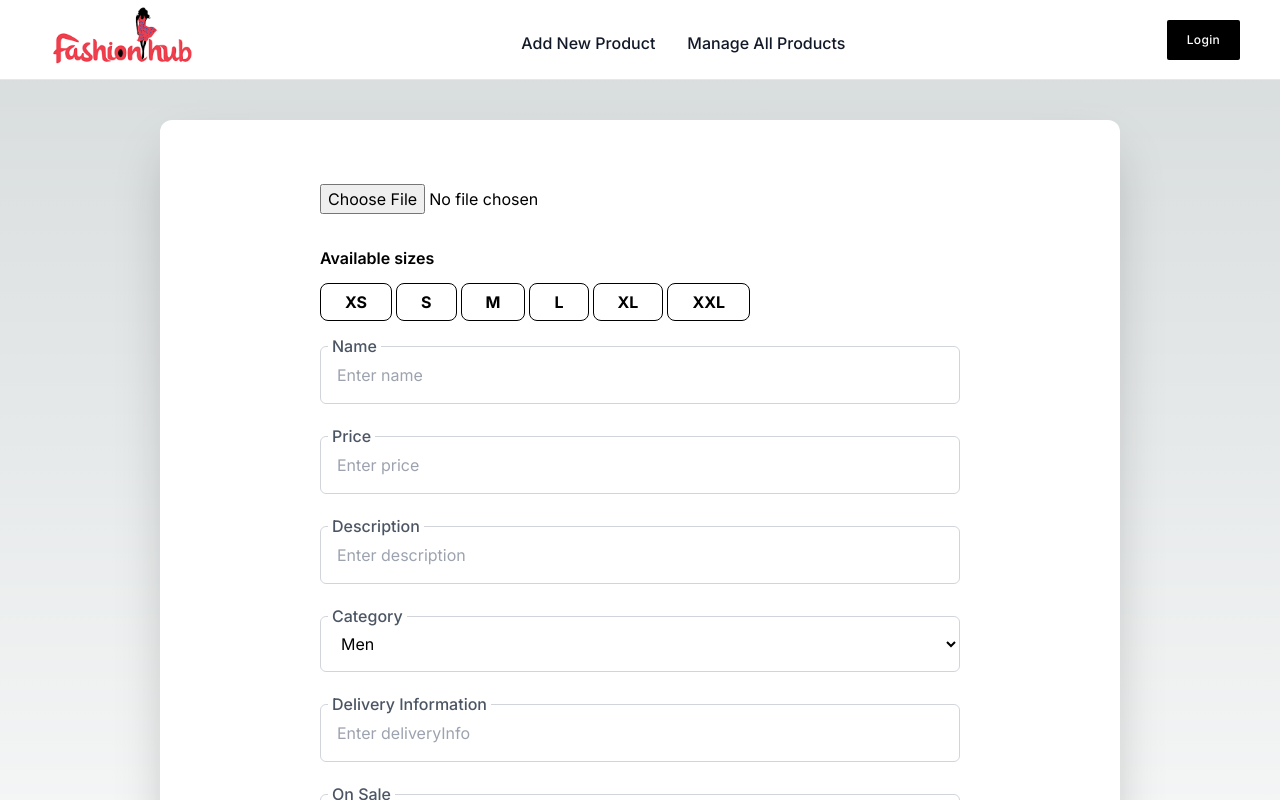
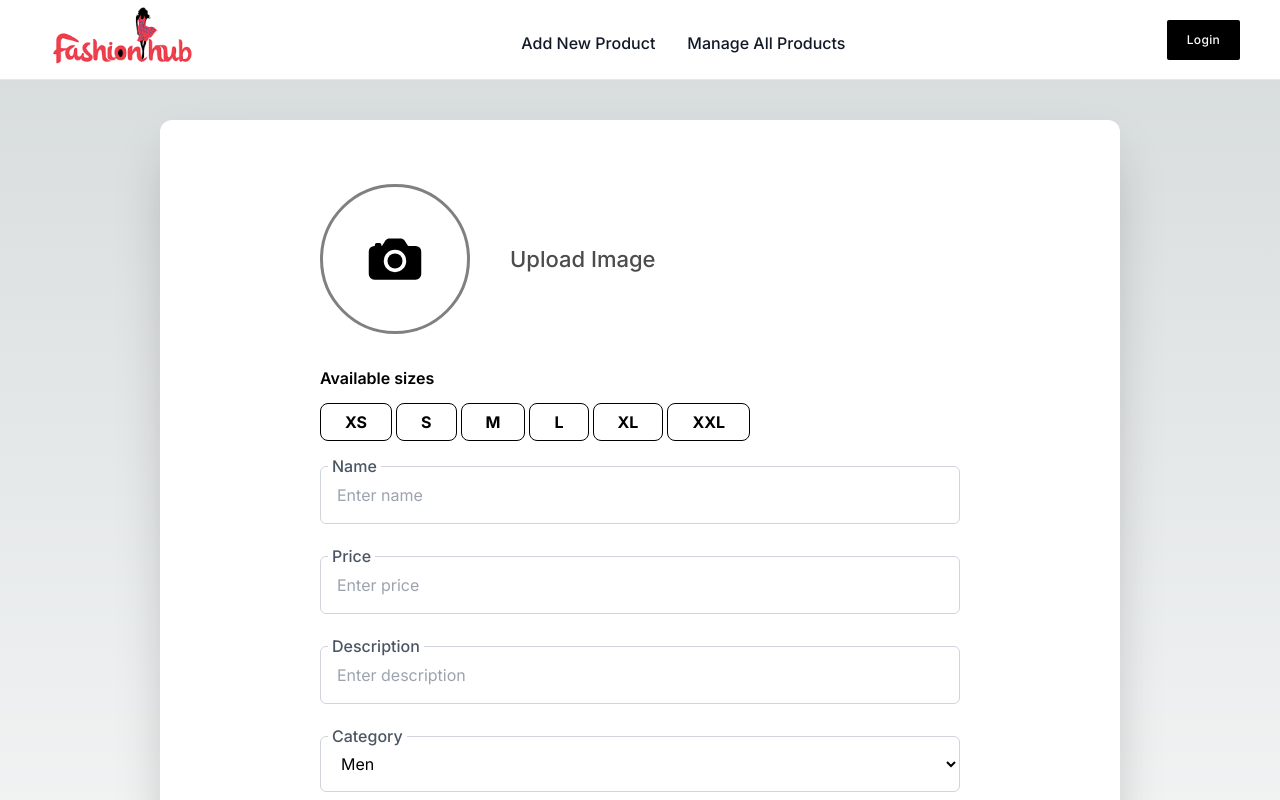
Before and after one commit to pushpraj15295/Fresh-fashion, a Next.js app in the folder fashion-hub/: page /admin-view/add-product in a window 1280 px wide. Shown: the top 800 px of the page. Built offline with nearby package versions, Linux system fonts and the light colour scheme.

Commit message:
uplod Image component ready

```diff
--- a/fashion-hub/package.json
+++ b/fashion-hub/package.json
@@ -20,6 +20,7 @@
     "next": "14.0.3",
     "react": "^18",
     "react-dom": "^18",
+    "react-icons": "^4.12.0",
     "react-spinners": "^0.13.8",
     "react-toastify": "^9.1.3",
     "stripe": "^14.5.0"
--- a/fashion-hub/src/app/admin-view/add-product/page.js
+++ b/fashion-hub/src/app/admin-view/add-product/page.js
@@ -3,21 +3,15 @@
 import InputComponent from "@/components/FormElements/InputComponent";
 import SelectComponent from "@/components/FormElements/SelectComponent";
 import TileComponent from "@/components/FormElements/TileComponent";
+import UploadImageComponent from "@/components/FormElements/UploadImageComponent";
 import { adminAddNewProductformControls, AvailableSize } from "@/utils";
 
 const AdminAddNewProduct = () => {
-  const handleImageUpload = () => {};
-
   return (
     <div className="w-full mt-5 mr-0 ml-0 mb-0 relative">
       <div className="mt-5 ml-40 mr-40 mb-10 pl-40 pr-40 flex flex-col items-start justify-start p-10 bg-white shadow-2xl rounded-xl relative">
         <div className="w-full mt-6 mr-0 ml-0 mb-0 space-y-8">
-          <input
-            accept="image/*"
-            max="1000000"
-            type="file"
-            onChange={handleImageUpload}
-          />
+          <UploadImageComponent />
 
           <div className="flex gap-2 flex-col">
             <label className="text-s font-semibold"> Available sizes </label>
--- /dev/null
+++ b/fashion-hub/src/components/FormElements/UploadImageComponent/index.js
@@ -0,0 +1,59 @@
+import "../../../styles/add-product/addProduct.css";
+import { CiEdit } from "react-icons/ci";
+import { IoCamera } from "react-icons/io5";
+import { useState } from "react";
+
+const UploadImageComponent = () => {
+  const [image, setImage] = useState("");
+
+  const handleImageUpload = (e) => {
+    setImage(URL.createObjectURL(e.target.files[0]));
+  };
+
+  const handleRemoveImage = () => {
+    setImage("");
+  };
+
+  return (
+    <div className="UploadContainer">
+      <div className="uploadImageMainContainer">
+        <input
+          type="file"
+          className="uploadImageInput"
+          onChange={handleImageUpload}
+        />
+        {image ? (
+          <img
+            src={image}
+            style={{
+              width: "100%",
+              height: "100%",
+              objectFit: "cover",
+            }}
+            alt="product-img"
+          />
+        ) : (
+          <IoCamera size={60} />
+        )}
+
+        <div className="edit">
+          <CiEdit size={27} color="white" />
+        </div>
+      </div>
+
+      <div className="uplpoadImageLabel">
+        <p>
+          {image ? (
+            <button className="removeImageButton" onClick={handleRemoveImage}>
+              Remove Image
+            </button>
+          ) : (
+            <button className="uploadImageButton"> Upload Image </button>
+          )}
+        </p>
+      </div>
+    </div>
+  );
+};
+
+export default UploadImageComponent;
--- /dev/null
+++ b/fashion-hub/src/styles/add-product/addProduct.css
@@ -0,0 +1,54 @@
+.UploadContainer{
+    display: flex;
+    align-items: center;
+    gap:40px;
+    font-size: 18px;
+    font-weight: 400;
+}
+.uploadImageMainContainer {
+  border: 3px solid gray;
+  width: 150px;
+  height: 150px;
+  border-radius: 50%;
+  display: flex;
+  justify-content: center;
+  align-items: center;
+  overflow: hidden;
+  position: relative;
+}
+
+.uploadImageInput {
+  opacity: 0;
+  width: 100%;
+  height: 100%;
+  position: absolute;
+  z-index: 1;
+  cursor: pointer;
+}
+
+.edit {
+  display: none;
+  position: absolute;
+  background-color: #78787875;
+  width: 100%;
+  height: 100%;
+  justify-content: center;
+  align-items: center;
+}
+.uploadImageMainContainer:hover .edit {
+  display: flex;
+}
+
+.removeImageButton{
+    border:1px solid gray;
+    padding: 4px 12px;
+    border-radius: 10px;
+    background-color: rgb(77, 76, 76);
+    color:white;
+}
+
+.uploadImageButton{
+    font-size: 22px;
+    font-weight: 500;
+    color:rgb(77, 76, 76);
+}
```
Also changed, not shown: 1 other file (tests, documents, lock files or other folders).
